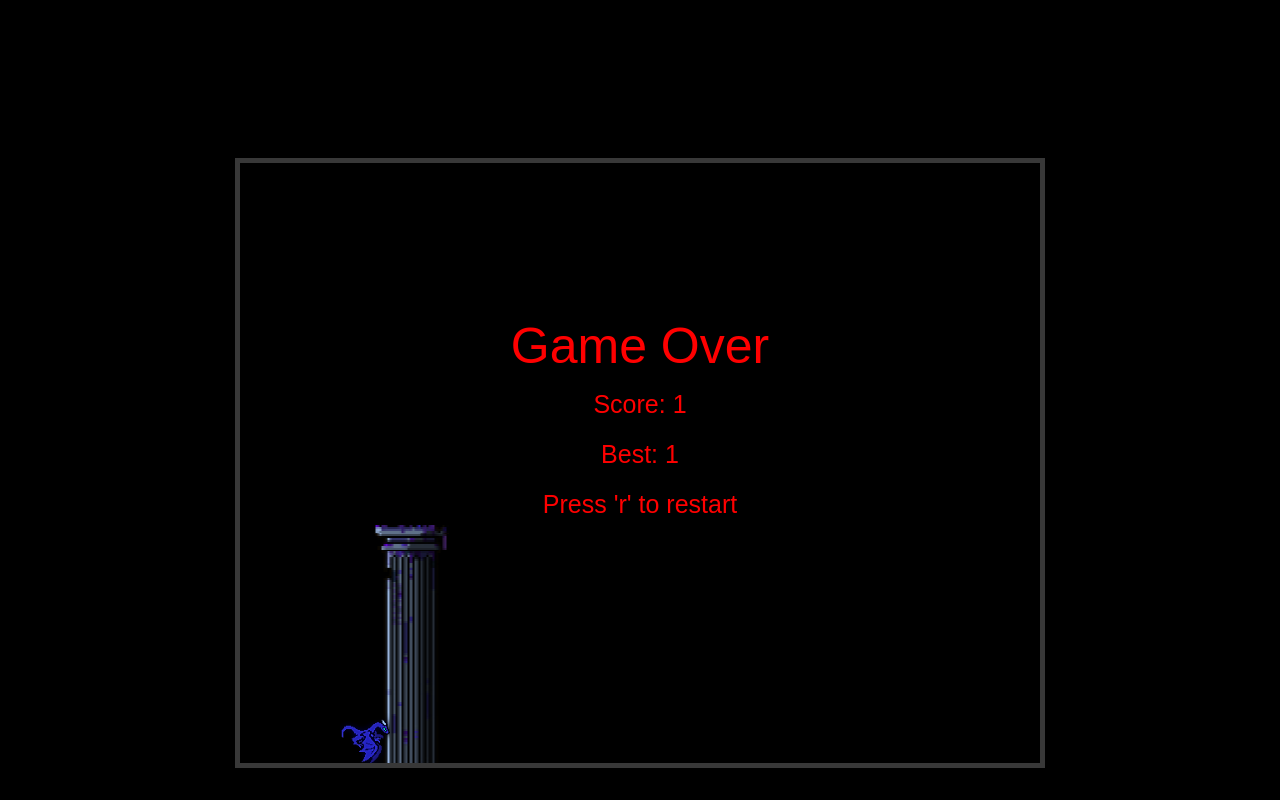
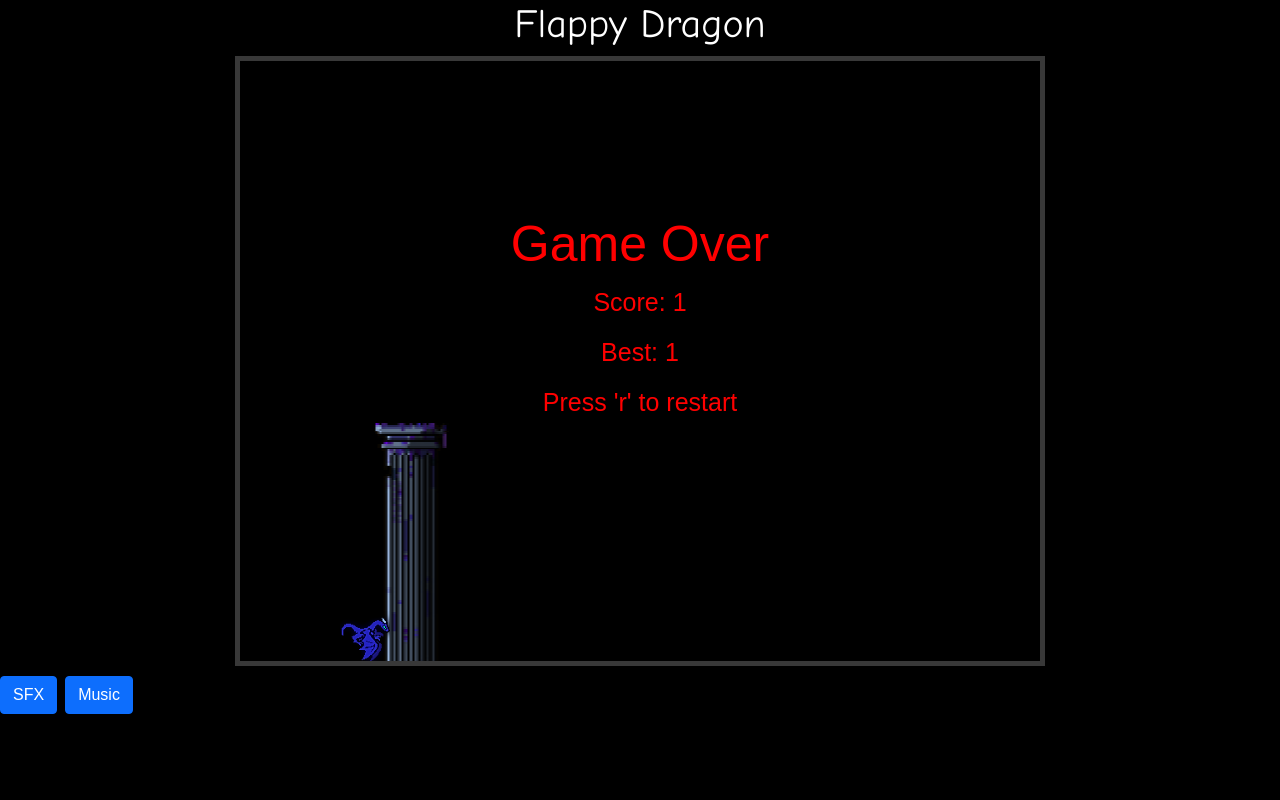
Before and after one commit to Eliasko6562/Flappy-Dragon, a plain HTML site: page index.html in a window 1280 px wide. Drawn offline with nearby package versions, Linux system fonts and the light colour scheme.

Commit message:
added sfx and music toggle

```diff
--- a/index.html
+++ b/index.html
@@ -1,17 +1,34 @@
 <!DOCTYPE html>
 <html lang="en">
+
 <head>
     <meta charset="UTF-8">
     <meta name="viewport" content="width=device-width, initial-scale=1.0">
+    <link href="https://stackpath.bootstrapcdn.com/bootstrap/5.1.3/css/bootstrap.min.css" rel="stylesheet">
     <link rel="stylesheet" href="style.css">
     <link rel="icon" href="./images/dragonIcon.png" type="image/x-icon">
     <title>Flappy Dragon</title>
 </head>
+
 <body>
+    <h1>Flappy Dragon</h1>
     <canvas id="canvas" width="800" height="600"></canvas>
+    <div class="buttons">
+        <div class="d-flex gap-2">
+            <button type="button" name="SFX" id="sfxButton" class="btn btn-primary">
+                SFX
+            </button>
+            <button type="button" name="music" id="musicButton" class="btn btn-primary">
+                Music
+            </button>
+        </div>
+    </div>
+
+    <script src="https://stackpath.bootstrapcdn.com/bootstrap/5.1.3/js/bootstrap.bundle.min.js"></script>
     <script src="./scripts/background.js"></script>
     <script src="./scripts/pipe.js"></script>
     <script src="./scripts/player.js"></script>
     <script src="./scripts/main.js"></script>
 </body>
+
 </html>
--- a/scripts/main.js
+++ b/scripts/main.js
@@ -7,9 +7,8 @@ let descend = new Audio();
     descend.src = "./sounds/fchuuu.mp3";
 let music = new Audio();
     music.src = "./sounds/music.mp3";
-
-
-
+let hit = new Audio();
+    hit.src = "./sounds/AAAHHHHHH.mp3";
 
 let player = new Player();
 let click = false;
@@ -26,9 +25,13 @@ if (highScore == null) {
 }
 let gameOverFlag = false;
 
+music.loop = true;
+music.play();
 
 function main() {
     if (gameOverFlag){
+        music.pause();
+        hit.play();
         gameOver();
 
         return;
@@ -44,7 +47,6 @@ function main() {
     if (!gameOverFlag) {
         pipeGeneration();
     }
-    music.play();
     liveScore();
     player.draw();
 
@@ -60,8 +62,25 @@ function liveScore () {
     text(20, 60, "white", "20px Comic Sans MS", "Best: " + highScore);
 }
 
+document.getElementById("musicButton").addEventListener("click", function() {
+    if (music.paused) {
+        music.play();
+    } else {
+        music.pause();
+    }
+});
+
+document.getElementById("sfxButton").addEventListener("click", function() {
+    if (whoosh.muted) {
+        whoosh.muted = false;
+        hit.muted = false;
+    } else {
+        whoosh.muted = true;
+        hit.muted = true;
+    }
+});
+
 // PC controls
-
 document.addEventListener("keydown", function (e) {
     if ((e.code == "KeyW" || e.code == "Space" || e.code == "ArrowUp") && !gameOverFlag) {
         click = true;
@@ -83,10 +102,7 @@ document.addEventListener("keyup", function (e) {
     }
 });
 
-
-
 // Mobile touch controls
-
 document.addEventListener("touchstart", function (e) {
     click = true;
 });
--- a/style.css
+++ b/style.css
@@ -2,7 +2,6 @@ canvas{
     border: 5px solid rgb(56, 56, 56);
     display: block;
     margin: 0 auto;
-    margin-top: 12.5%;
 }
 
 body{
@@ -10,4 +9,15 @@ body{
     color: white;
     font-family: 'Arial', sans-serif;
     text-align: center;
+
+
 }
+
+button{
+    margin-top: 10px;
+    font-size: 20px;
+}
+
+h1{
+    font-family: Comic Sans MS;
+}
```
Also changed, not shown: images/Title.jpg (added), 1 other file.
